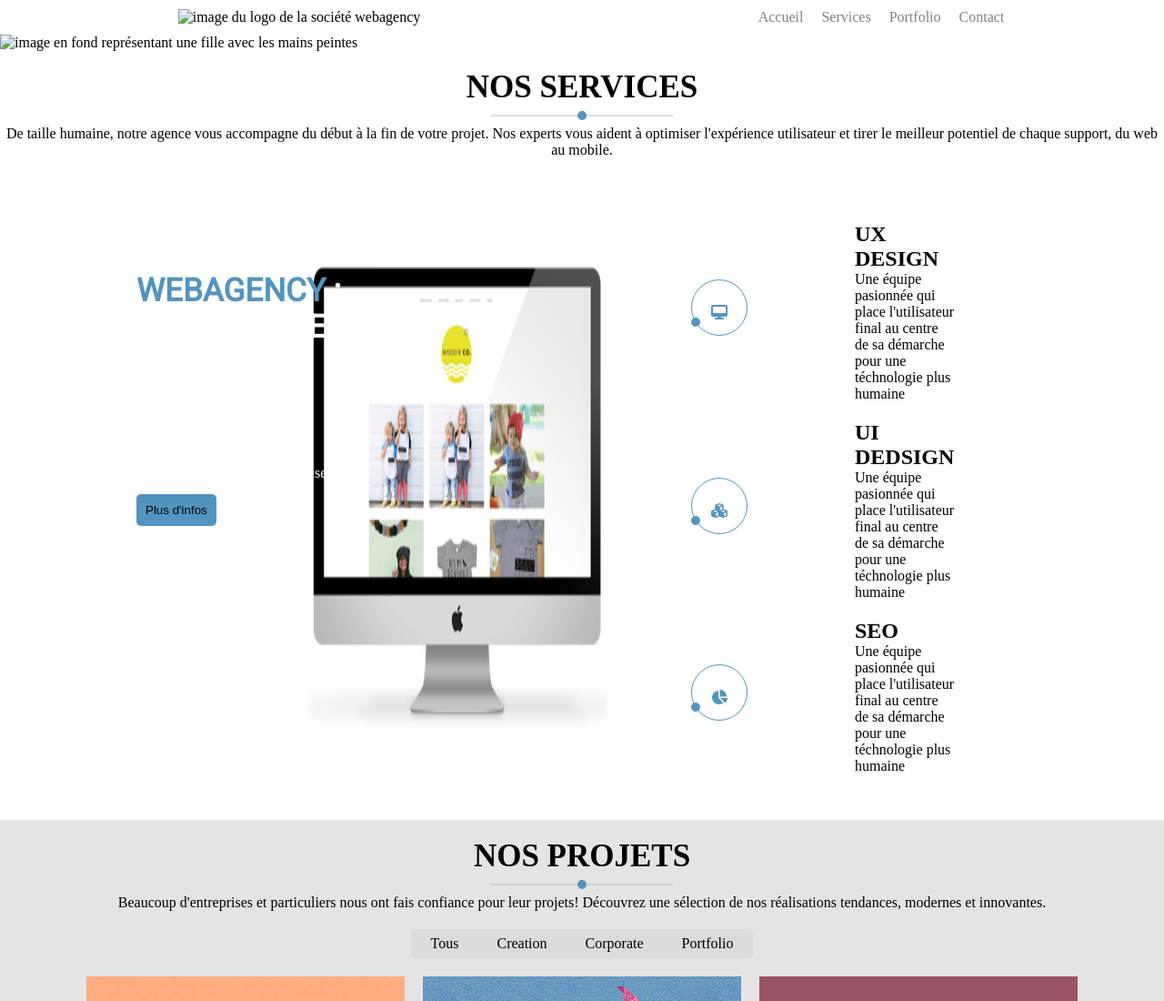
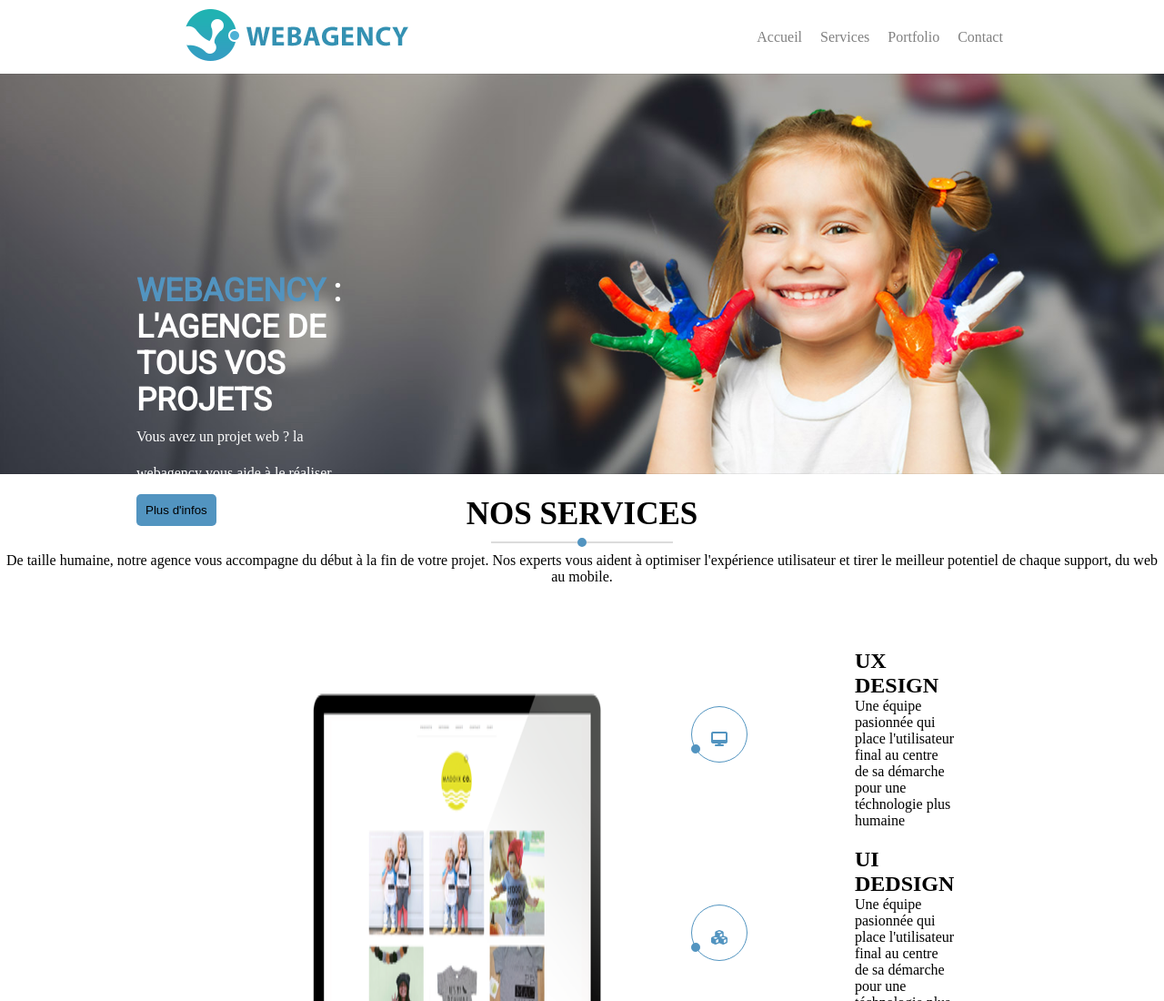
Before and after one commit to Nairolf7793/webagency, a plain HTML site: page index.html in a window 1280 px wide. Shown: the top 1100 px of the page at 91% size. Drawn offline with Linux system fonts and the light colour scheme; the site is published under a folder, as on GitHub Pages, so addresses that start at the root find nothing.

Commit message:
feat(img)=ajout image au bon format

```diff
--- a/index.html
+++ b/index.html
@@ -3,7 +3,7 @@
 <head>
     <meta charset="UTF-8">
     <meta name="viewport" content="width=device-width, initial-scale=1.0">
-    <link rel="shortcut icon" href="/assets/favicon.ico">
+    <link rel="shortcut icon" href="./assets/favicon.ico">
     <link rel="preconnect" href="https://fonts.googleapis.com">
     <link rel="preconnect" href="https://fonts.gstatic.com" crossorigin>
     <link href="https://fonts.googleapis.com/css2?family=Roboto:ital,
@@ -19,7 +19,7 @@
 <!--start header-->
     <header class="header">
         <nav class="header__nav">
-            <a href="Accueil"><img src="/assets/logo.png" alt="image du logo de la société webagency" title="logo de la société webagency"></a>
+            <a href="Accueil"><img src="./assets/logo.png" alt="image du logo de la société webagency" title="logo de la société webagency"></a>
             <ul class="header__ul">
                 <li><a href="#hero">Accueil</a></li>
                 <li><a href="#services">Services</a></li>
@@ -32,7 +32,7 @@
 
 <!--start session accueil-->
     <section class="hero">
-        <img class="img__hero" src="/assets/slider/bg1.jpg" alt="image en fond représentant une fille avec les mains peintes" title="image petite fille">
+        <img class="img__hero" src="./assets/slider/bg1.jpg.jpg" alt="image en fond représentant une fille avec les mains peintes" title="image petite fille">
         <div class="hero__text">
             <h1 class="hero__text-h1"><span class="hero__text-h1__title">webagency </span>: l'agence de tous vos projets</h1>
             <p class="hero__text-p">Vous avez un projet web ? la webagency vous aide à le réaliser</p>
```
Also changed, not shown: assets/slider/bg1.jpg.jpg (renamed from assets/slider/bg1.jpg).
